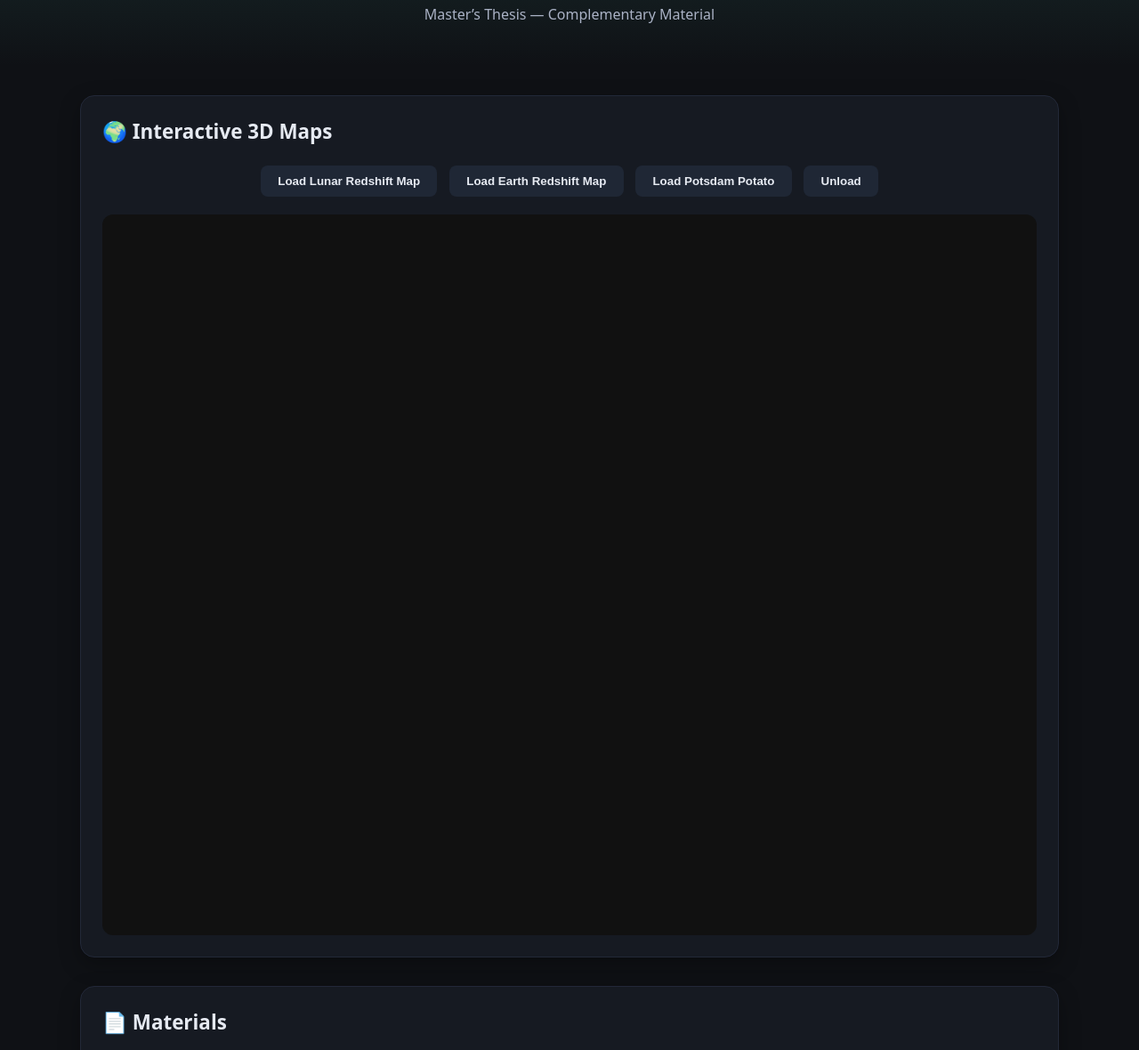
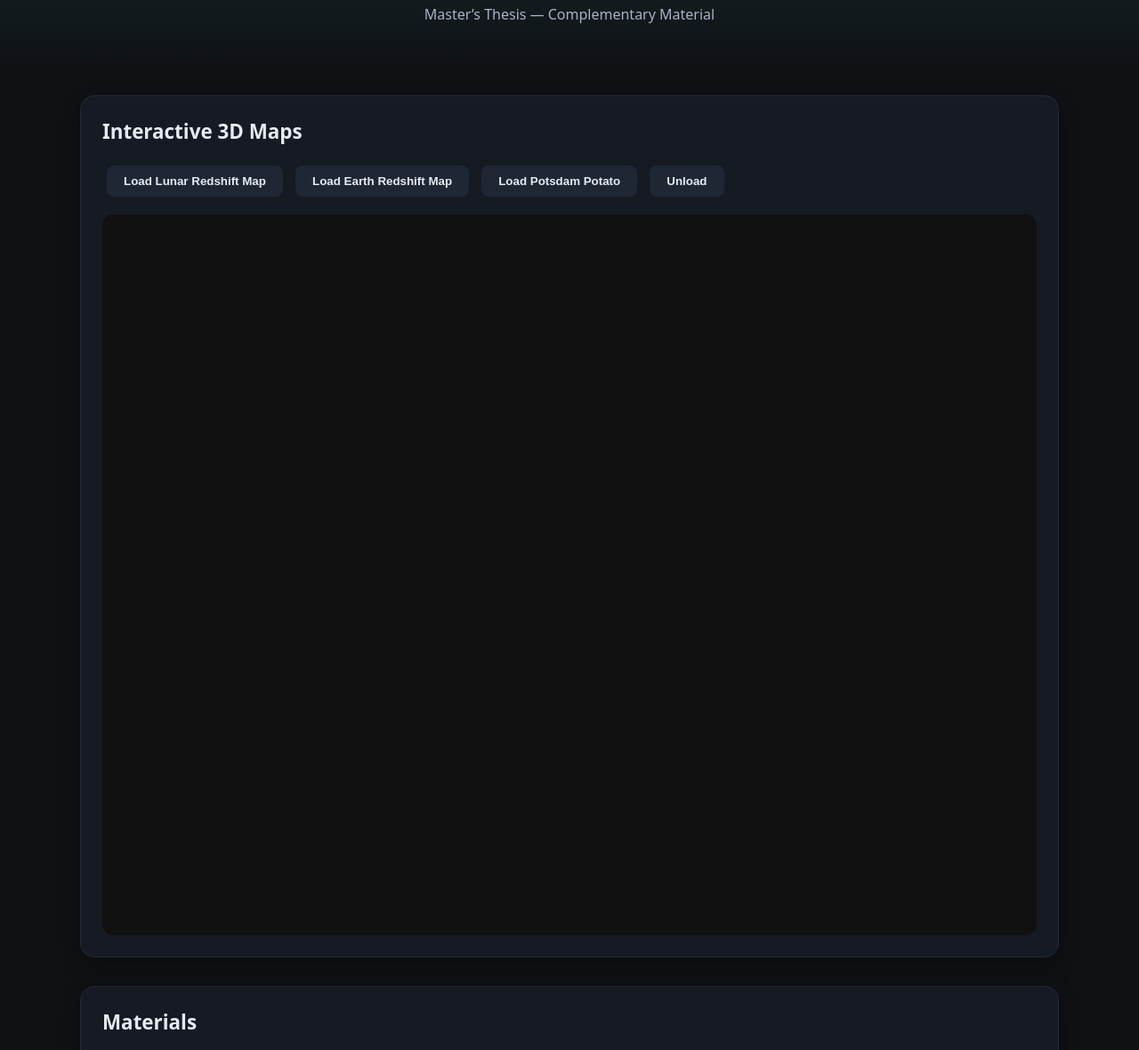
Before and after one commit to YanSeyffert/MASS_Thesis_LunarTime, a plain HTML site: page index.html in a window 1280 px wide. Shown: the part 108-1288 px from the top of the page at 89% size. Drawn offline with Linux system fonts and the light colour scheme.

Commit message:
Update index.html

```diff
--- a/index.html
+++ b/index.html
@@ -38,7 +38,7 @@
     }
     .pill:hover { transform:translateY(-2px); }
 
-    .controls { text-align:center; margin:1rem 0; }
+    .controls { margin:1rem 0; }
     button {
       padding:0.6rem 1.2rem; margin:0.3rem; border:none;
       border-radius:8px; background:#1f2735; color:var(--text); font-weight:600;
@@ -68,7 +68,7 @@
 
     <!-- Interactive Maps -->
     <section class="card">
-      <h2>🌍 Interactive 3D Maps</h2>
+      <h2>Interactive 3D Maps</h2>
       <!-- <p class="muted">
         Explore exported Plotly 3D figures (self-contained HTML).
         Use the buttons below to load/unload interactive surfaces.
@@ -84,7 +84,7 @@
 
     <!-- Links section -->
     <section class="card">
-      <h2>📄 Materials</h2>
+      <h2>Materials</h2>
       <div class="links">
         <a class="pill" href="docs/thesis.pdf" target="_blank">Thesis PDF</a>
         <a class="pill" href="docs/slides.pdf" target="_blank">Presentation Slides</a>
```
